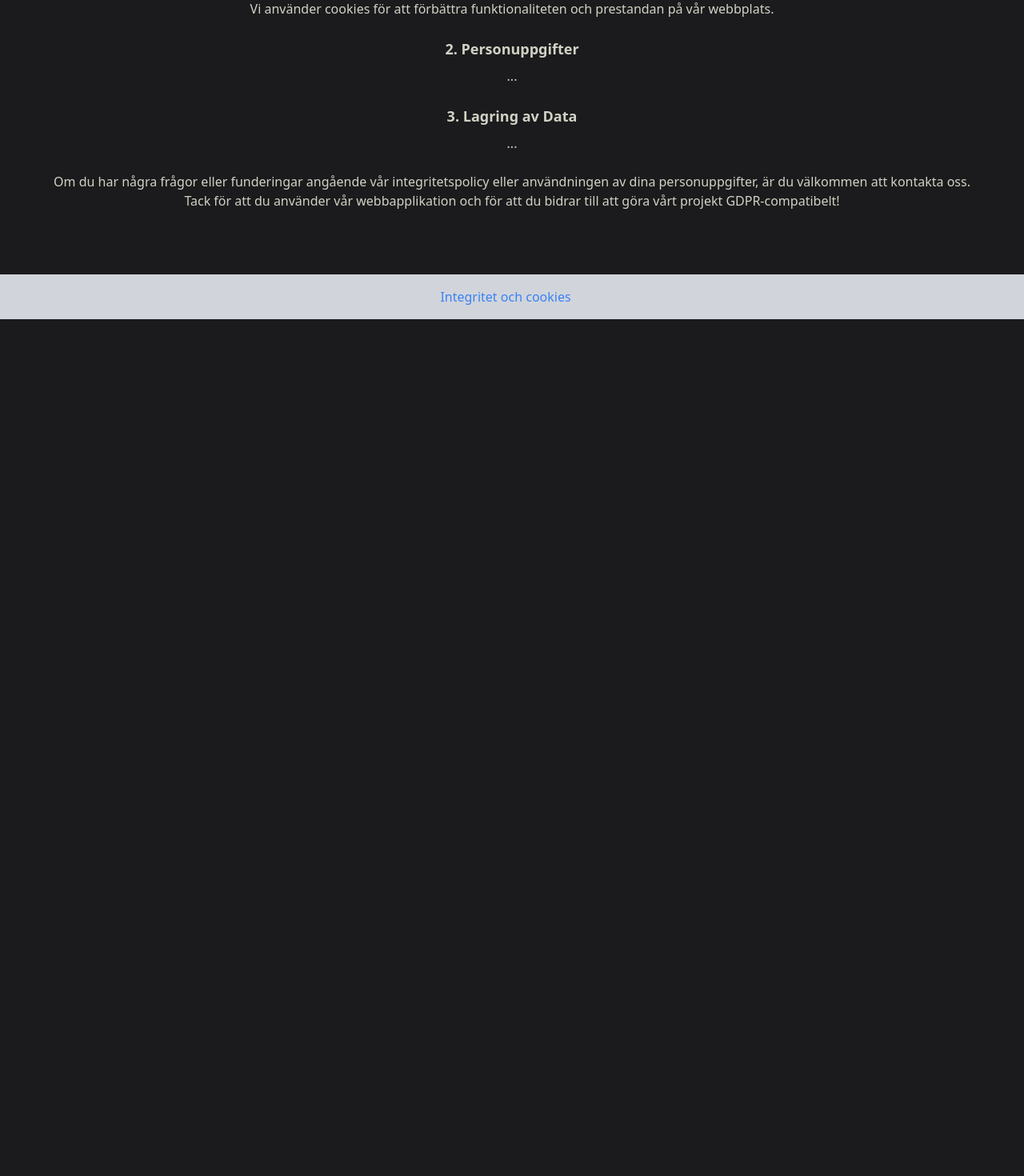
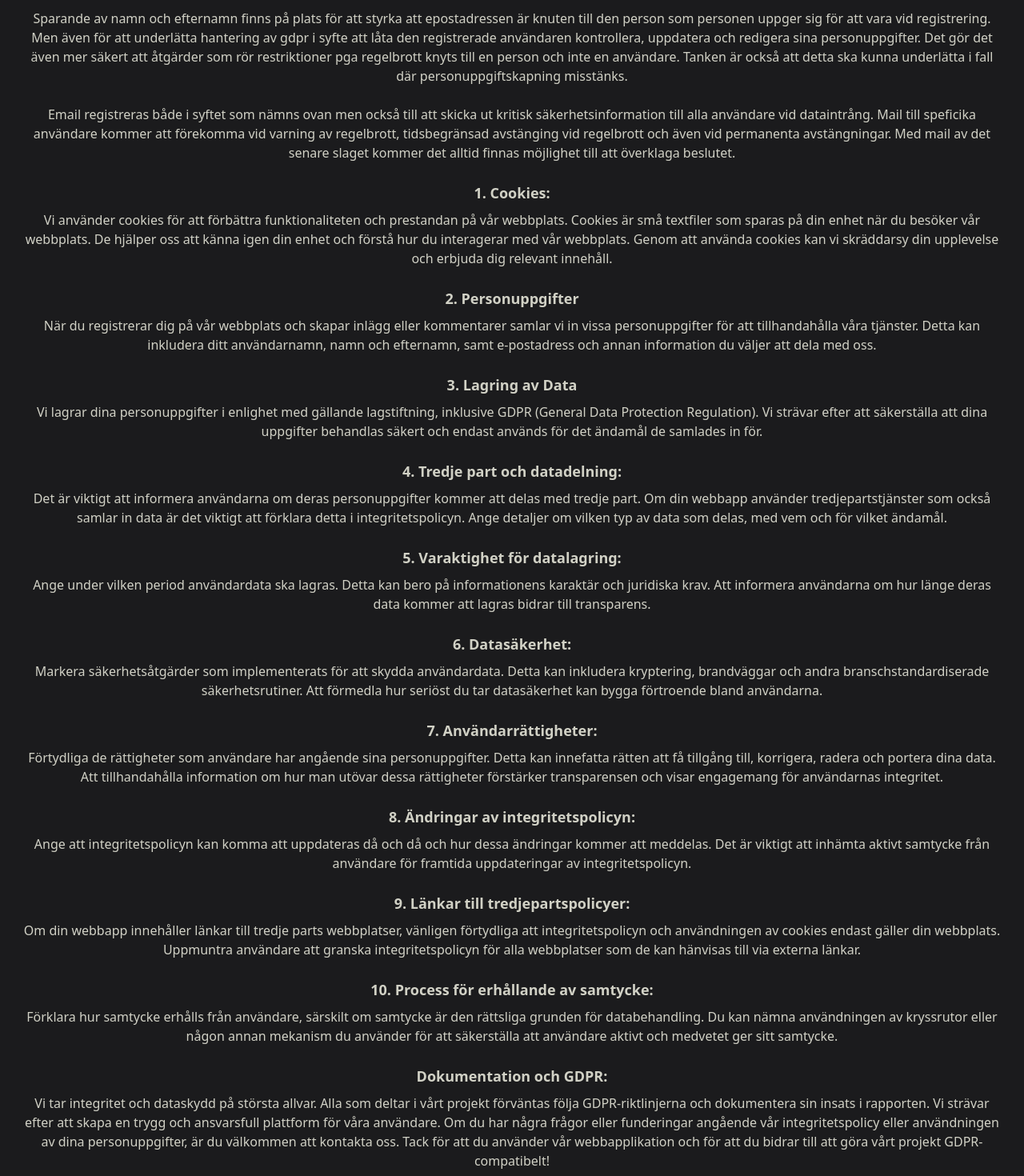
Before and after one commit to sheilabarnagot/Grupprojektet, a React (Vite) app in the folder frontend/: page /gdpr in a window 1280 px wide. Shown: the part 300-1770 px from the top of the page at 80% size. Before the commit the page ends 800 px from the top, so only its background shows below. Built offline with nearby package versions, Linux system fonts and the light colour scheme.

Commit message:
Add GDPR info from P/s

```diff
--- a/frontend/src/gdpr/Gdpr.tsx
+++ b/frontend/src/gdpr/Gdpr.tsx
@@ -7,29 +7,145 @@ const GDPRInfo: React.FC = () => {
       <h2 className="text-xl font-bold mb-2">
         Integritetsskydd och Användning av Cookies
       </h2>
-      <p className="mb-4">Välkommen till vår webbapplikation!</p>
+      <p className="mb-4">
+        Välkommen till vår webbapplikation! För att säkerställa din integritet
+        och ge dig en bättre användarupplevelse använder vi cookies och
+        behandlar vissa personuppgifter. Vi värnar om din integritet och strävar
+        efter att vara transparenta gällande hur vi samlar in, använder och
+        skyddar dina uppgifter. Nedan finner du viktig information om vår
+        hantering av personuppgifter och användningen av cookies.
+      </p>
+      <p className="mb-4">
+        Sparande av namn och efternamn finns på plats för att styrka att
+        epostadressen är knuten till den person som personen uppger sig för att
+        vara vid registrering. Men även för att underlätta hantering av gdpr i
+        syfte att låta den registrerade användaren kontrollera, uppdatera och
+        redigera sina personuppgifter. Det gör det även mer säkert att åtgärder
+        som rör restriktioner pga regelbrott knyts till en person och inte en
+        användare. Tanken är också att detta ska kunna underlätta i fall där
+        personuppgiftskapning misstänks.
+      </p>
+      <p className="mb-4">
+        Email registreras både i syftet som nämns ovan men också till att skicka
+        ut kritisk säkerhetsinformation till alla användare vid dataintrång.
+        Mail till speficika användare kommer att förekomma vid varning av
+        regelbrott, tidsbegränsad avstänging vid regelbrott och även vid
+        permanenta avstängningar. Med mail av det senare slaget kommer det
+        alltid finnas möjlighet till att överklaga beslutet.
+      </p>
 
       <h3 className="text-lg font-bold mb-2">1. Cookies:</h3>
       <p className="mb-4">
         Vi använder cookies för att förbättra funktionaliteten och prestandan på
-        vår webbplats.
+        vår webbplats. Cookies är små textfiler som sparas på din enhet när du
+        besöker vår webbplats. De hjälper oss att känna igen din enhet och
+        förstå hur du interagerar med vår webbplats. Genom att använda cookies
+        kan vi skräddarsy din upplevelse och erbjuda dig relevant innehåll.
       </p>
 
       <h3 className="text-lg font-bold mb-2">2. Personuppgifter </h3>
-      <p className="mb-4">...</p>
+      <p className="mb-4">
+        När du registrerar dig på vår webbplats och skapar inlägg eller
+        kommentarer samlar vi in vissa personuppgifter för att tillhandahålla
+        våra tjänster. Detta kan inkludera ditt användarnamn, namn och
+        efternamn, samt e-postadress och annan information du väljer att dela
+        med oss.
+      </p>
 
       <h3 className="text-lg font-bold mb-2">3. Lagring av Data</h3>
-      <p className="mb-4">...</p>
-
-      <p>
-        Om du har några frågor eller funderingar angående vår integritetspolicy
-        eller användningen av dina personuppgifter, är du välkommen att kontakta
-        oss.
+      <p className="mb-4">
+        Vi lagrar dina personuppgifter i enlighet med gällande lagstiftning,
+        inklusive GDPR (General Data Protection Regulation). Vi strävar efter
+        att säkerställa att dina uppgifter behandlas säkert och endast används
+        för det ändamål de samlades in för.
       </p>
 
-      <p>
-        Tack för att du använder vår webbapplikation och för att du bidrar till
-        att göra vårt projekt GDPR-compatibelt!
+      <h3 className="text-lg font-bold mb-2">
+        4. Tredje part och datadelning:
+      </h3>
+      <p className="mb-4">
+        Det är viktigt att informera användarna om deras personuppgifter kommer
+        att delas med tredje part. Om din webbapp använder tredjepartstjänster
+        som också samlar in data är det viktigt att förklara detta i
+        integritetspolicyn. Ange detaljer om vilken typ av data som delas, med
+        vem och för vilket ändamål.
+      </p>
+
+      <h3 className="text-lg font-bold mb-2">
+        5. Varaktighet för datalagring:
+      </h3>
+      <p className="mb-4">
+        Ange under vilken period användardata ska lagras. Detta kan bero på
+        informationens karaktär och juridiska krav. Att informera användarna om
+        hur länge deras data kommer att lagras bidrar till transparens.
+      </p>
+
+      <h3 className="text-lg font-bold mb-2">6. Datasäkerhet:</h3>
+      <p className="mb-4">
+        Markera säkerhetsåtgärder som implementerats för att skydda
+        användardata. Detta kan inkludera kryptering, brandväggar och andra
+        branschstandardiserade säkerhetsrutiner. Att förmedla hur seriöst du tar
+        datasäkerhet kan bygga förtroende bland användarna.
+      </p>
+
+      <h3 className="text-lg font-bold mb-2">7. Användarrättigheter:</h3>
+      <p className="mb-4">
+        Förtydliga de rättigheter som användare har angående sina
+        personuppgifter. Detta kan innefatta rätten att få tillgång till,
+        korrigera, radera och portera dina data. Att tillhandahålla information
+        om hur man utövar dessa rättigheter förstärker transparensen och visar
+        engagemang för användarnas integritet.
+      </p>
+
+      <h3 className="text-lg font-bold mb-2">
+        8. Ändringar av integritetspolicyn:
+      </h3>
+      <p className="mb-4">
+        Ange att integritetspolicyn kan komma att uppdateras då och då och hur
+        dessa ändringar kommer att meddelas. Det är viktigt att inhämta aktivt
+        samtycke från användare för framtida uppdateringar av
+        integritetspolicyn.
+      </p>
+
+      <h3 className="text-lg font-bold mb-2">
+        9. Länkar till tredjepartspolicyer:
+      </h3>
+      <p className="mb-4">
+        Om din webbapp innehåller länkar till tredje parts webbplatser, vänligen
+        förtydliga att integritetspolicyn och användningen av cookies endast
+        gäller din webbplats. Uppmuntra användare att granska integritetspolicyn
+        för alla webbplatser som de kan hänvisas till via externa länkar.
+      </p>
+
+      <h3 className="text-lg font-bold mb-2">
+        10. Process för erhållande av samtycke:
+      </h3>
+      <p className="mb-4">
+        Förklara hur samtycke erhålls från användare, särskilt om samtycke är
+        den rättsliga grunden för databehandling. Du kan nämna användningen av
+        kryssrutor eller någon annan mekanism du använder för att säkerställa
+        att användare aktivt och medvetet ger sitt samtycke.
+      </p>
+
+      {/* <h3 className="text-lg font-bold mb-2">Din Kontroll:</h3>
+      <p className="mb-4">
+        Du har rätt att välja hur dina personuppgifter används. Genom att
+        använda vår webbplats samtycker du till vår användning av cookies och
+        behandling av dina personuppgifter som beskrivs ovan. Om du inte
+        samtycker kan du justera dina cookieinställningar eller avstå från att
+        använda vår webbplats.
+      </p> */}
+
+      <h3 className="text-lg font-bold mb-2">Dokumentation och GDPR:</h3>
+      <p className="mb-4">
+        Vi tar integritet och dataskydd på största allvar. Alla som deltar i
+        vårt projekt förväntas följa GDPR-riktlinjerna och dokumentera sin
+        insats i rapporten. Vi strävar efter att skapa en trygg och ansvarsfull
+        plattform för våra användare. Om du har några frågor eller funderingar
+        angående vår integritetspolicy eller användningen av dina
+        personuppgifter, är du välkommen att kontakta oss. Tack för att du
+        använder vår webbapplikation och för att du bidrar till att göra vårt
+        projekt GDPR-compatibelt!
       </p>
     </div>
   );
```
Also changed, not shown: frontend/src/gdpr.tsx (added).
